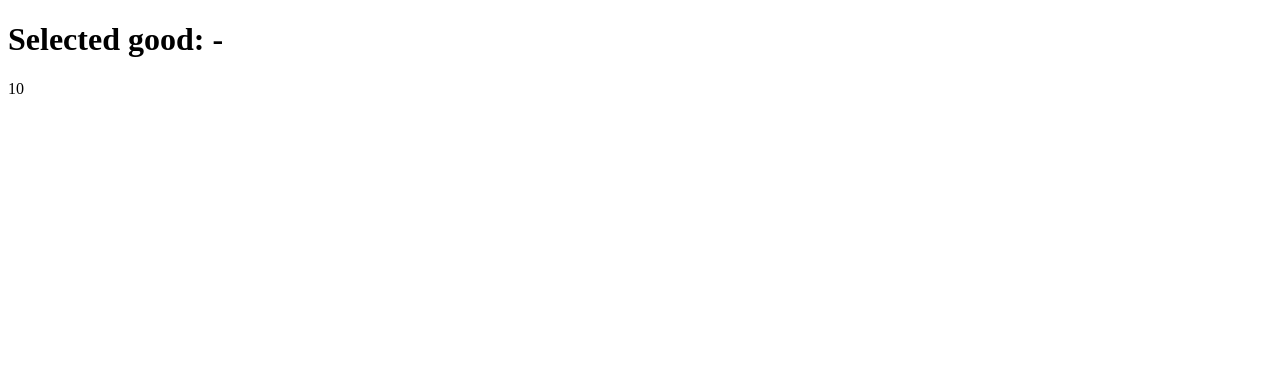
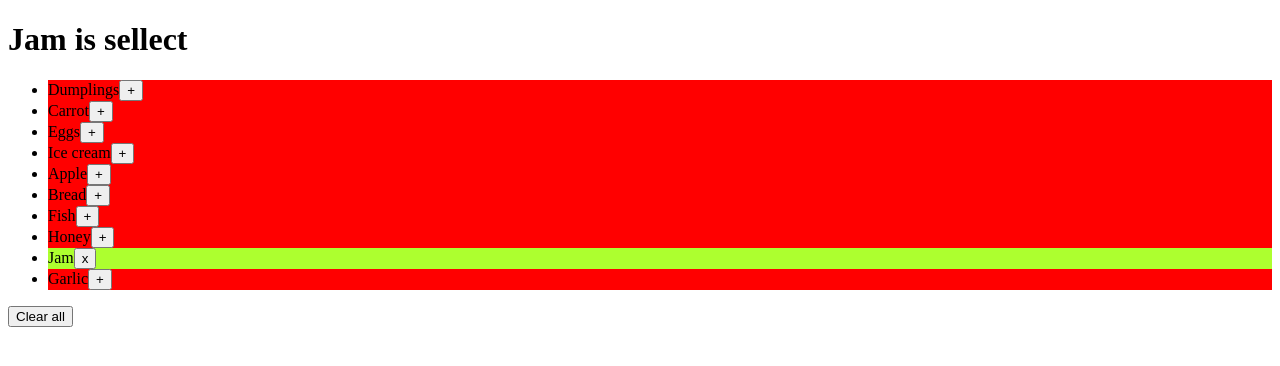
Before and after one commit to mate-academy/react_goods-selector, a React (Create React App) app: page / in a window 1280 px wide. Shown: the top 366 px of the page. Built offline with nearby package versions, Linux system fonts and the light colour scheme; the HTML template or start-up script is replaced by a standard one.

Commit message:
Solution

```diff
--- a/src/App.js
+++ b/src/App.js
@@ -1,4 +1,4 @@
-import React from 'react';
+import React, { Component } from 'react';
 import './App.scss';
 
 const goodsFromServer = [
@@ -14,11 +14,97 @@ const goodsFromServer = [
   'Garlic',
 ];
 
-const App = () => (
-  <div className="App">
-    <h1>Selected good: -</h1>
-    {goodsFromServer.length}
-  </div>
-);
+class App extends Component {
+  state = {
+    selectedGoods: ['Jam'],
+  }
 
+  clearGood = () => {
+    this.setState({ selectedGoods: [] });
+  }
+
+  addGood = (good) => {
+    this.setState(({ selectedGoods }) => ({
+      selectedGoods: [...selectedGoods, good],
+    }));
+  }
+
+  deleteGood = (good) => {
+    this.setState(state => ({
+      selectedGoods: state.selectedGoods.filter(product => product !== good),
+    }));
+  }
+
+  setTitle = () => {
+    let titleStr = '';
+    const { selectedGoods } = this.state;
+    const arr = selectedGoods.slice(0, -1);
+
+    if (selectedGoods.length === 1) {
+      titleStr = `${selectedGoods} is sellect`;
+    }
+
+    if (selectedGoods.length > 1) {
+      // eslint-disable-next-line
+      titleStr += `${arr.join(', ')} and ${selectedGoods[selectedGoods.length - 1]} are selected`;
+    }
+
+    if (selectedGoods.length === 0) {
+      titleStr = 'No goods selected';
+    }
+
+    return titleStr;
+  }
+
+  render() {
+    return (
+      <div>
+        <h1>{this.setTitle()}</h1>
+        <ul>
+          {goodsFromServer.map((good) => {
+            const isSelected = this.state.selectedGoods.includes(good);
+
+            return (
+              <li
+                key={Math.random()}
+                className={isSelected ? 'selectedEl' : 'unselectedEl'}
+              >
+                {good}
+                {isSelected
+                  ? (
+                    <button
+                      type="button"
+                      onClick={() => this.deleteGood(good)}
+                    >
+                      x
+                    </button>
+                  )
+                  : (
+                    <button
+                      type="button"
+                      onClick={() => this.addGood(good)}
+                    >
+                      +
+                    </button>
+                  )
+                    }
+              </li>
+            );
+          })}
+        </ul>
+        {this.state.selectedGoods.length > 0
+          ? (
+            <button
+              type="button"
+              onClick={this.clearGood}
+            >
+              Clear all
+            </button>
+          )
+          : null
+        }
+      </div>
+    );
+  }
+}
 export default App;
--- a/src/App.scss
+++ b/src/App.scss
@@ -1 +1,7 @@
-// styles go here
+.selectedEl {
+  background-color: greenyellow;
+}
+
+.unselectedEl {
+  background-color: red;
+}
```
